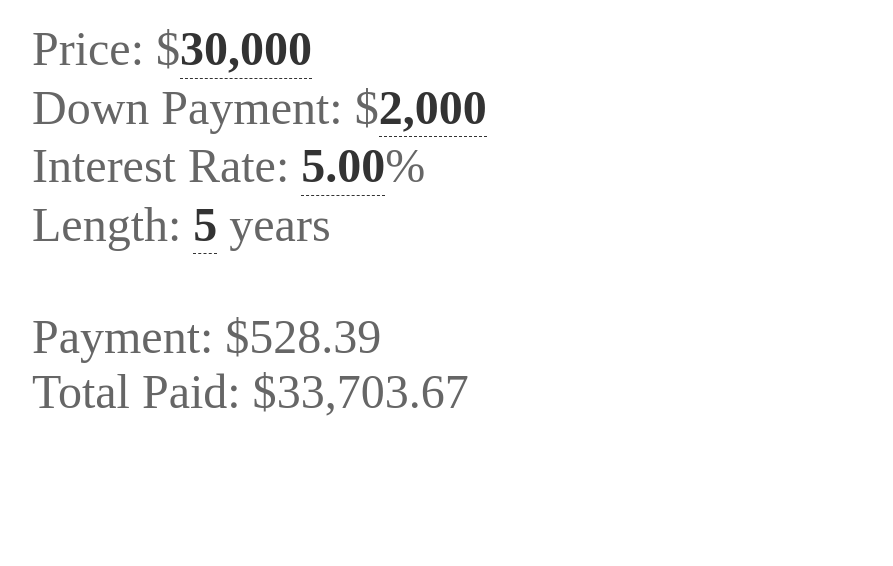
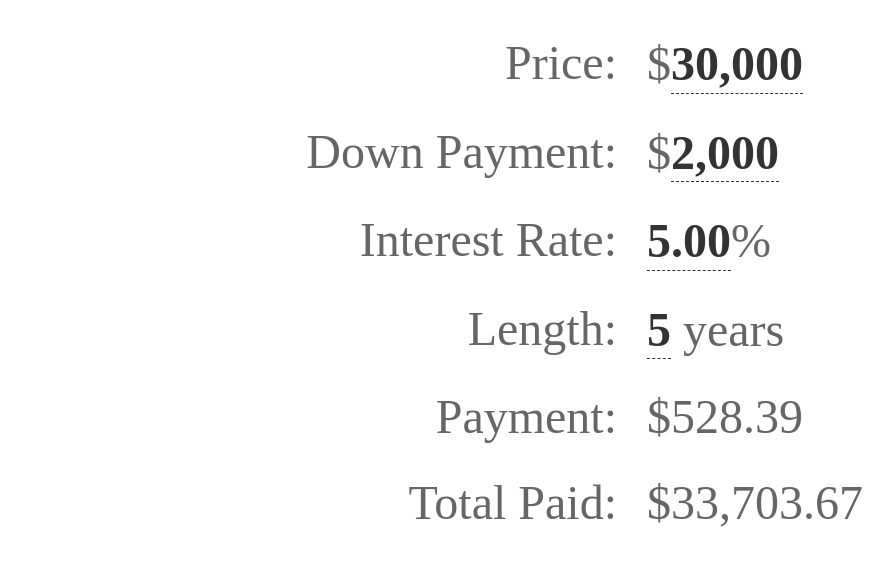
Before and after one commit to NickChristensen/tombstone, a website: page index.html in a window 1280 px wide. Shown: the whole page, without its empty margins (8-901 px from the left). Drawn offline with nearby package versions, Linux system fonts and the light colour scheme.

Commit message:
Initial column styles

```diff
--- a/assets/style.scss
+++ b/assets/style.scss
@@ -5,7 +5,11 @@ body{
 	font-size: 48px;
 	font-family: "Avenir Next";
 }
-
+*, *:before, *:after {
+	-webkit-box-sizing: border-box;
+	-moz-box-sizing: border-box;
+	box-sizing: border-box;
+}
 p{
 	margin: 0 20px;
 }
@@ -18,3 +22,17 @@ p{
 	cursor: ew-resize;
 	line-height: 1.2;
 }
+
+dl {
+	margin: 0;
+	width: 100%;
+	dt,dd {
+		float: left;
+		margin: 0;
+		padding: 10px;
+		width: 50%;
+	}
+	dt {
+		text-align: right;
+	}
+}
--- a/index.html
+++ b/index.html
@@ -2,18 +2,30 @@
 <html>
 <head>
 	<title>Codename: Tombstone</title>
+	<link rel="stylesheet" href="http://cdnjs.cloudflare.com/ajax/libs/normalize/3.0.1/normalize.min.css">
 	<link rel="stylesheet" type="text/css" href="assets/style.css">
 </head>
 <body>
 
-<p>Price: $<span class="draggable" id="price">30,000</span></p>
-<p>Down Payment: $<span class="draggable" id="down">2,000</span></p>
-<p>Interest Rate: <span class="draggable" id="rate" data-decimals="true">5.00</span>%</p>
-<p>Length: <span class="draggable" id="duration">5</span> years</p>
+<dl>
+	<dt>Price:</dt>
+	<dd>$<span class="draggable" id="price">30,000</span></dd>
 
-<br>
-<p>Payment: $<span id="payment"></span></p>
-<p>Total Paid: $<span id="total"></span></p>
+	<dt>Down Payment:</dt>
+	<dd>$<span class="draggable" id="down">2,000</span></dd>
+
+	<dt>Interest Rate:</dt>
+	<dd><span class="draggable" id="rate" data-decimals="true">5.00</span>%</dd>
+
+	<dt>Length:</dt>
+	<dd><span class="draggable" id="duration">5</span> years</dd>
+
+	<dt>Payment:</dt>
+	<dd>$<span id="payment"></span></dd>
+
+	<dt>Total Paid:</dt>
+	<dd>$<span id="total"></span></dd>
+</dl>
 
 <script src="bower_components/scrubbing.js/dist/Scrubbing.min.js"></script>
 <script src="bower_components/countUp.js/countUp.min.js"></script>
```
Also changed, not shown: assets/style.css, 1 other file.
